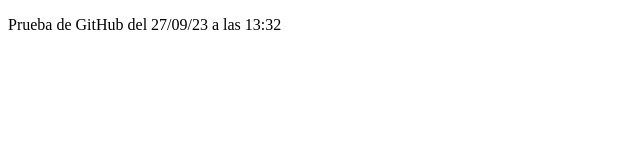
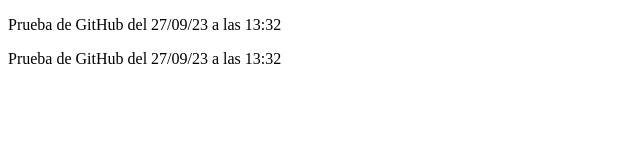
Before and after one commit to AaronBarreiro1/v1, a plain HTML site: page index.html in a window 1280 px wide. Shown: the whole page, without its empty margins (0-640 px from the left). Drawn offline with Linux system fonts and the light colour scheme.

Commit message:
Update index.html
Test

```diff
--- a/index.html
+++ b/index.html
@@ -7,5 +7,6 @@
 </head>
 <body>
     <p>Prueba de GitHub del 27/09/23 a las 13:32</p>
+    <p>Prueba de GitHub del 27/09/23 a las 13:32</p>
 </body>
 </html>
```
